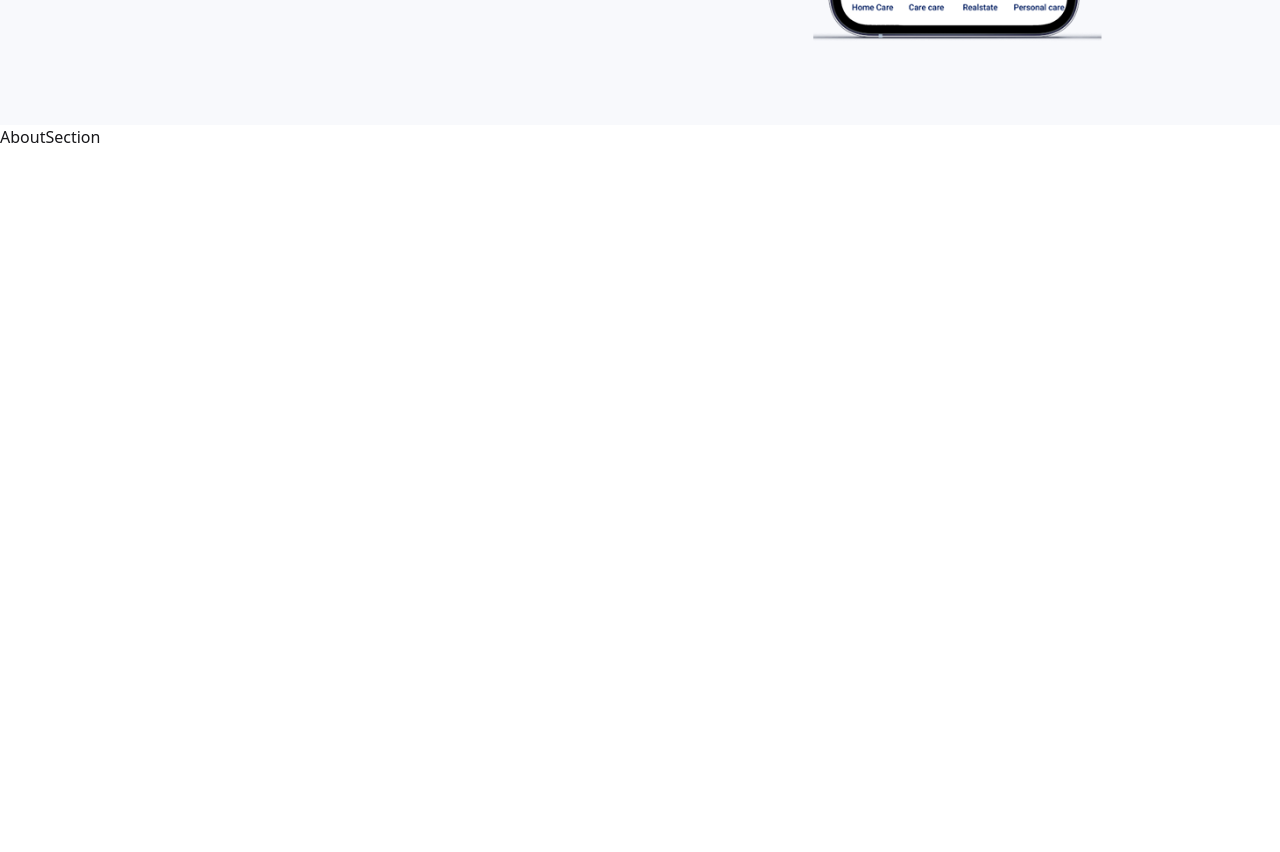
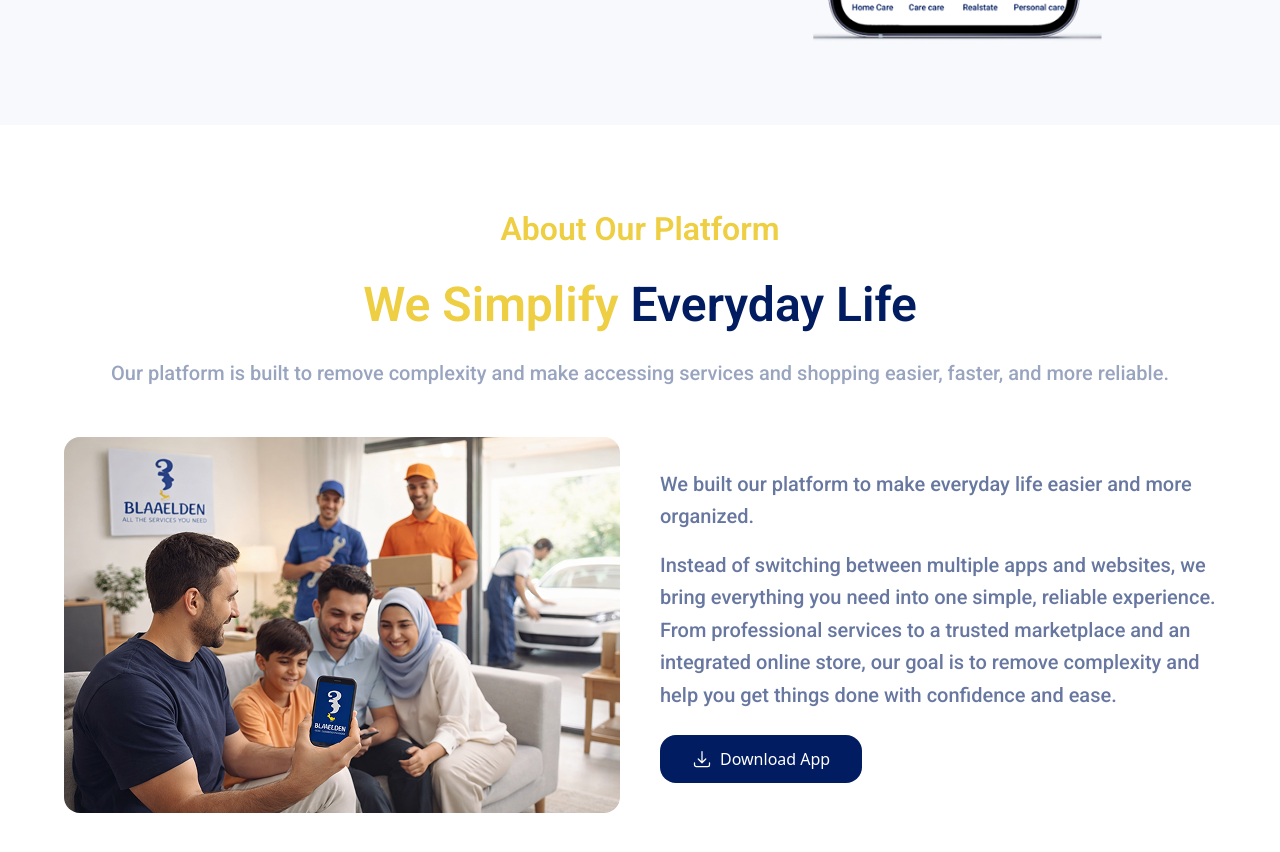
Before and after one commit to yassersalem74/ALAA-ELDIEN, a React (Vite) app: page / in a window 1280 px wide. Shown: the part 660-1512 px from the top of the page. Before the commit the page ends 884 px from the top, so only its background shows below. Built offline with nearby package versions, Linux system fonts and the light colour scheme.

Commit message:
Feature / added about section inside home page

```diff
--- a/src/components/Home-Page/AboutSection.jsx
+++ b/src/components/Home-Page/AboutSection.jsx
@@ -1,7 +1,100 @@
-import React from 'react'
+import React, { useEffect, useState } from "react";
 
 export default function AboutSection() {
+  // ===== Images Array =====
+  const images = ["/home-about-section.png", "/home-about-section2.png"];
+
+  const [currentIndex, setCurrentIndex] = useState(0);
+
+  // ===== Interval Loop =====
+  useEffect(() => {
+    const interval = setInterval(() => {
+      setCurrentIndex((prev) => (prev === images.length - 1 ? 0 : prev + 1));
+    }, 2000);
+
+    return () => clearInterval(interval);
+  }, []);
+
   return (
-    <div>AboutSection</div>
-  )
+    <section className="py-16 lg:py-20 bg-white">
+      <div className="max-w-[1200px] mx-auto px-6">
+        {/* ===== TOP TEXT ===== */}
+        <header className="text-center mx-auto mb-12 space-y-4">
+          <h3 className="font-['Roboto'] font-bold text-[22px] md:text-[28px] lg:text-[32px] text-[#EECE42]">
+            About Our Platform
+          </h3>
+
+          <h2 className="font-['Roboto'] font-bold text-[30px] md:text-[40px] lg:text-[48px]">
+            <span className="text-[#EECE42]">We Simplify </span>
+            <span className="text-[#011C60]">Everyday Life</span>
+          </h2>
+
+          <p className="font-['Roboto'] font-medium text-[16px] md:text-[18px] lg:text-[20px] text-[#99A4BF] leading-relaxed">
+            Our platform is built to remove complexity and make accessing
+            services and shopping easier, faster, and more reliable.
+          </p>
+        </header>
+
+        {/* ===== CONTENT ===== */}
+        <div className="grid md:grid-cols-2 gap-10 items-center">
+          {/* ===== IMAGE SLIDER ===== */}
+          <figure className="w-full max-w-[565px] h-[376px] overflow-hidden rounded-[16px]">
+            <img
+              src={images[currentIndex]}
+              className="w-full h-full object-cover"
+            />
+          </figure>
+
+          {/* ===== TEXT + BUTTON ===== */}
+          <article className="space-y-6">
+            <div className="space-y-4">
+              <p className="font-['Roboto'] font-medium text-[16px] md:text-[18px] lg:text-[20px] text-[#6777A0] leading-relaxed">
+                We built our platform to make everyday life easier and more
+                organized.
+              </p>
+
+              <p className="font-['Roboto'] font-medium text-[16px] md:text-[18px] lg:text-[20px] text-[#6777A0] leading-relaxed">
+                Instead of switching between multiple apps and websites, we
+                bring everything you need into one simple, reliable experience.
+                From professional services to a trusted marketplace and an
+                integrated online store, our goal is to remove complexity and
+                help you get things done with confidence and ease.
+              </p>
+            </div>
+
+            {/* ===== BUTTON ===== */}
+            <button
+              className="
+                inline-flex items-center gap-2
+                bg-[#011C60]
+                text-white
+                px-8 py-3
+                rounded-[16px]
+                font-medium
+                transition-all duration-300
+                cursor-pointer
+                hover:bg-[linear-gradient(277.31deg,#CCD2DF_16.29%,#EECE42_96.02%)]
+              "
+            >
+              <svg
+                xmlns="http://www.w3.org/2000/svg"
+                fill="none"
+                viewBox="0 0 24 24"
+                strokeWidth={1.5}
+                stroke="currentColor"
+                className="w-5 h-5"
+              >
+                <path
+                  strokeLinecap="round"
+                  strokeLinejoin="round"
+                  d="M3 16.5v2.25A2.25 2.25 0 0 0 5.25 21h13.5A2.25 2.25 0 0 0 21 18.75V16.5M16.5 12 12 16.5m0 0L7.5 12m4.5 4.5V3"
+                />
+              </svg>
+              Download App
+            </button>
+          </article>
+        </div>
+      </div>
+    </section>
+  );
 }
```
Also changed, not shown: public/home-about-section.png (added), public/home-about-section2.png (added).
